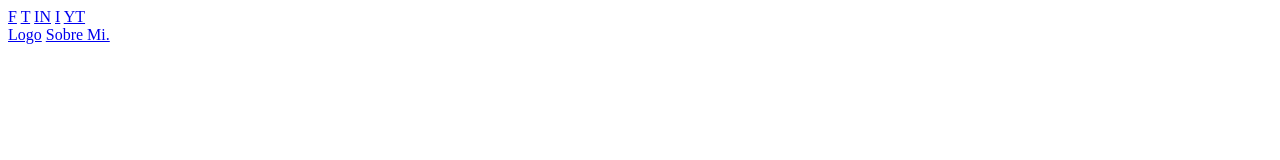
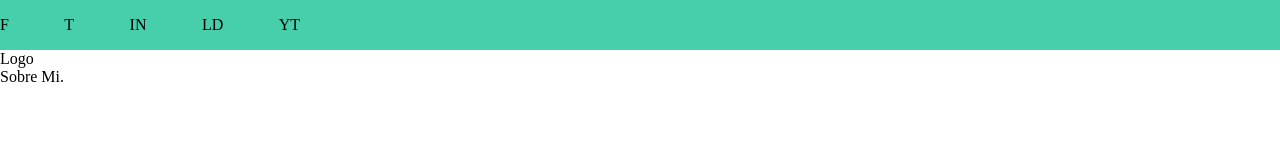
Before and after one commit to PzykoEich/csstest, a plain HTML site: page index.html in a window 1280 px wide. Drawn offline with Linux system fonts and the light colour scheme.

Commit message:
Se agrega Header

```diff
--- a/css/main.css
+++ b/css/main.css
@@ -0,0 +1,42 @@
+*{
+  margin: 0;
+  padding: 0;
+  box-sizing: border-box;
+}
+
+body{
+  position: fixed;
+  top: 0;
+  left: 0;
+  bottom: 0;
+  right: 0;
+}
+
+a {
+  text-decoration: none;
+  display: inline;
+  color: black;
+}
+header{
+  width 100%;
+  display: grid;
+  height: 140px;
+  grid-template-rows: 1fr 2fr;
+}
+
+header .header-icon-container{
+  width: 100%;
+  height: 50px;
+  display: grid;
+  background-color: #47cfac;
+}
+
+header .header-icon-container .items{
+  width: 300px;
+  height: auto;
+  display: flex;
+  justify-items: flex-end;
+  align-items: center;
+  justify-content: space-between;
+  margin-right: 30px;
+}
--- a/index.html
+++ b/index.html
@@ -9,19 +9,23 @@
   </head>
   <body>
     <header>
-      <section>
-        <div>
+      <section class="header-icon-container">
+        <div class="items">
           <a href="#">F</a>
           <a href="#">T</a>
           <a href="#">IN</a>
-          <a href="#">I</a>
+          <a href="#">LD</a>
           <a href="#">YT</a>
         </div>
       </section>
-      <nav>
-        <a href="#">Logo</a>
-        <a href="#">Sobre Mi.</a>
-      </nav>
+        <nav class="container-hero_nav">
+          <section class="nav-logo-container">
+          <a href="#">Logo</a>
+          </section>
+          <section class="profile-link">
+          <a href="perfil.html">Sobre Mi.</a>
+          </section>
+        </nav>
     </header>
   </body>
 </html>
```
